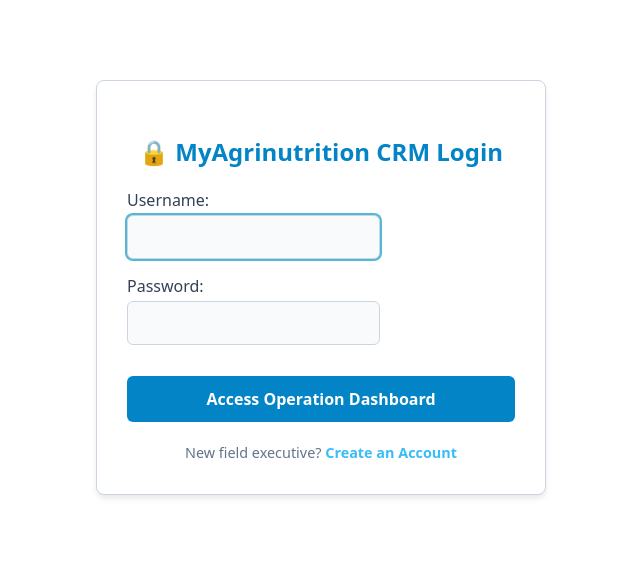
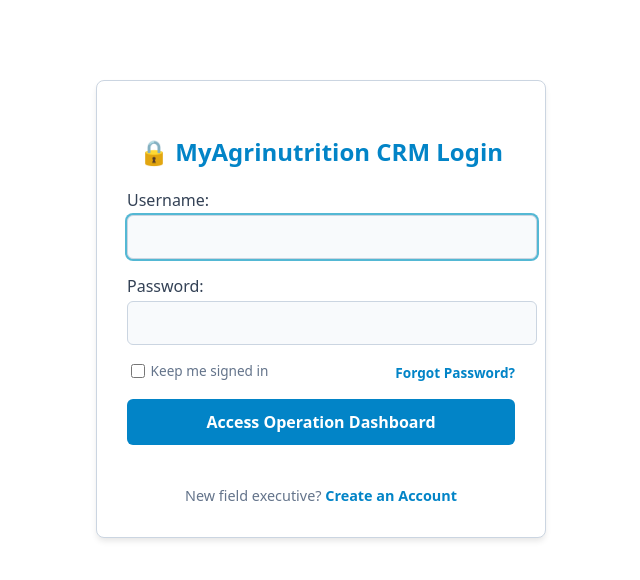
Before and after one commit to Karthi21-2001/myagrinutrition-crm, a Django app: page /crm/login/ in a window 1280 px wide. Shown: the top 580 px of the page, without its empty margins (319-959 px from the left). Run offline with Django 5.2, Linux system fonts and the light colour scheme.

Commit message:
Update login.html

```diff
--- a/backend/crm_core/templates/crm_core/login.html
+++ b/backend/crm_core/templates/crm_core/login.html
@@ -15,16 +15,52 @@
             box-shadow: 0 4px 6px -1px rgba(0, 0, 0, 0.1);
         }
         .card form, .card p { color: #334155 !important; }
-        .card input {
+        .card input[type="text"],
+        .card input[type="email"],
+        .card input[type="password"] {
             color: #0f172a !important;
             background-color: #f8fafc !important;
             border: 1px solid #cbd5e1 !important;
+            width: 100%;
         }
         h2 { color: #0284c7; text-align: center; margin-bottom: 20px; }
         button { width: 100%; background-color: #0284c7; font-weight: bold; padding: 12px; margin-top: 15px; color: white; border: none; cursor: pointer; }
         button:hover { background-color: #0369a1; }
-        .footer-link { text-align: center; margin-top: 15px; font-size: 0.9rem; color: #64748b; }
-        .footer-link a { color: #38bdf8; text-decoration: none; font-weight: bold; }
+
+        /* Utility styles for the new links matrix */
+        .utility-row {
+            display: flex;
+            align-items: center;
+            justify-content: space-between;
+            margin-top: 15px;
+            font-size: 0.85rem;
+            color: #64748b;
+        }
+        .utility-row label {
+            display: inline-flex;
+            align-items: center;
+            color: #64748b !important;
+            cursor: pointer;
+            user-select: none;
+        }
+        .utility-row input[type="checkbox"] {
+            margin-right: 6px;
+            margin-top: 0;
+            margin-bottom: 0;
+            cursor: pointer;
+        }
+        .utility-row a {
+            color: #0284c7;
+            text-decoration: none;
+            font-weight: bold;
+        }
+        .utility-row a:hover {
+            text-decoration: underline;
+        }
+
+        .footer-link { text-align: center; margin-top: 20px; font-size: 0.9rem; color: #64748b; border-t: 1px solid #e2e8f0; padding-top: 15px; }
+        .footer-link a { color: #0284c7; text-decoration: none; font-weight: bold; }
+        .footer-link a:hover { text-decoration: underline; }
     </style>
 </head>
 <body>
@@ -35,8 +71,19 @@
 
             {{ form.as_p }}
 
+            <!-- 🔐 Keep signed in & Recovery vector mappings -->
+            <div class="utility-row">
+                <label>
+                    <input type="checkbox" name="remember_me"> Keep me signed in
+                </label>
+                <a href="{% url 'password_reset' %}">
+                    Forgot Password?
+                </a>
+            </div>
+
             <button type="submit">Access Operation Dashboard</button>
         </form>
+
         <div class="footer-link">
             New field executive? <a href="/crm/register/">Create an Account</a>
         </div>
```
